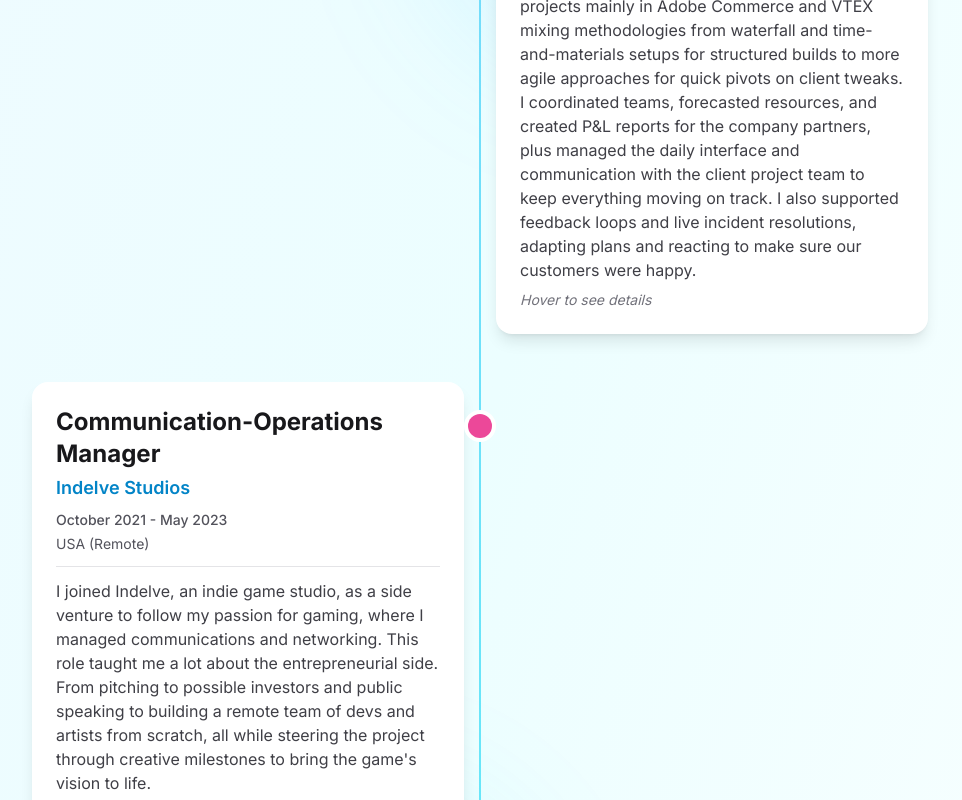
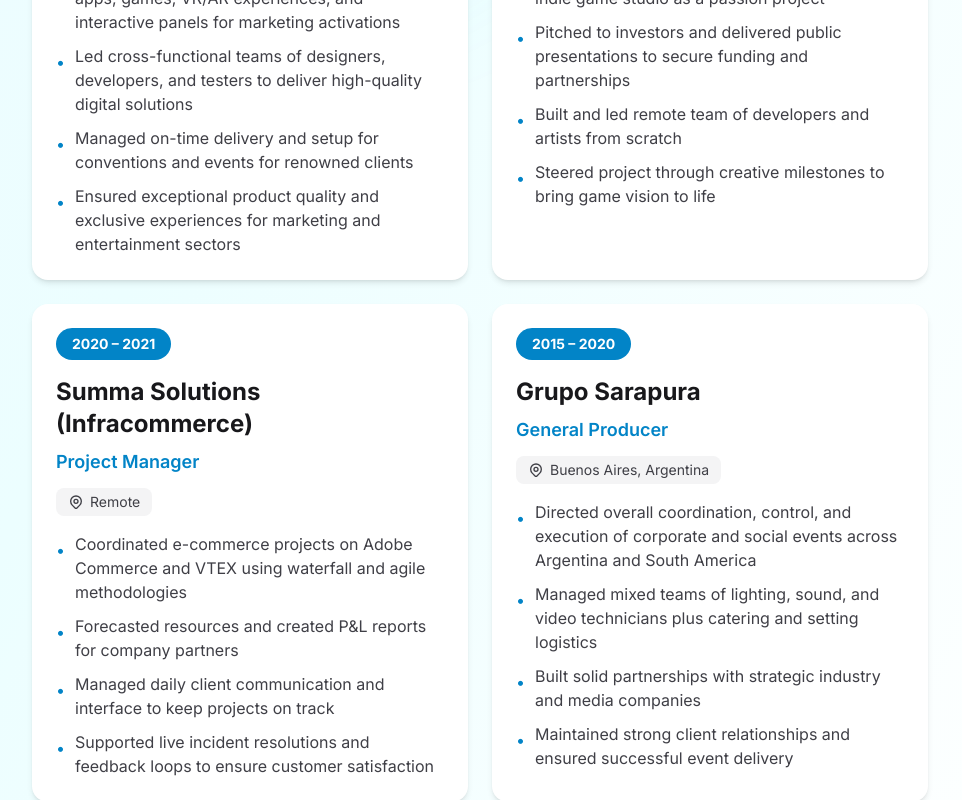
Before and after one commit to Excidium-MP/my-site, a React (Vite) app: page /portfolio/about in a window 1280 px wide. Shown: the part 2640-3440 px from the top of the page, without its empty margins (160-1122 px from the left). Built offline with nearby package versions, Linux system fonts and the light colour scheme.

Commit message:
Redesign Work Experience with modern card-based layout - 2025 best practices

```diff
--- a/src/pages/About.tsx
+++ b/src/pages/About.tsx
@@ -1,68 +1,102 @@
 import { motion, Variants } from 'framer-motion'
-import { useState } from 'react'
 
 interface Experience {
   id: number
   title: string
   company: string
   period: string
+  yearRange: string
   location: string
-  description: string
+  bullets: string[]
 }
 
 function About() {
-  const [hoveredExperience, setHoveredExperience] = useState<number | null>(null)
-
   const experiences: Experience[] = [
     {
       id: 1,
       title: "Operations Manager",
       company: "Sysworld",
       period: "Mar 2025 - Present",
-      location: "Buenos Aires, Argentina (Remote)",
-      description: "Pacer is a Sysworld product, which is a fintech SaaS platform streamlining payments for businesses across Latin America. In my role, I design and put in place the main setup and processes for our payments platform, making it easier to grow and add new features that fit what customers want, while handling full client relationships from start to finish, listening to their needs, and delivering custom changes to the platform to keep them happy. I also oversee daily tools and frameworks."
+      yearRange: "2025 – Present",
+      location: "Remote",
+      bullets: [
+        "Design and implement core setup and processes for Pacer, a fintech SaaS platform streamlining payments across Latin America",
+        "Manage full client relationships from onboarding to delivery, ensuring custom platform changes meet customer needs",
+        "Oversee daily tools and frameworks to support platform scalability and feature development",
+        "Drive customer satisfaction through active listening and rapid response to client requirements"
+      ]
     },
     {
       id: 2,
       title: "Sr Product Manager",
       company: "TRIPP Inc.",
       period: "September 2023 - February 2025",
-      location: "California, USA (Remote)",
-      description: "TRIPP is a wellness and meditation app available across VR devices and mobile platforms. I worked closely with Art, Technical Art, and the growth team to create new experiences for the game, from immersive scenes and experiences to new content and challenges that drove retention and kept our users engaged. Beyond project coordination and day-to-day operations, I worked directly on shaping upcoming product features and initiatives, aligning them with user needs and business objectives. My role mainly involved managing timelines, resolving bottlenecks, and making sure we hit our goals on time."
+      yearRange: "2023 – 2025",
+      location: "Remote",
+      bullets: [
+        "Collaborated with Art, Technical Art, and growth teams to create immersive VR/mobile wellness experiences",
+        "Shaped product features and initiatives aligned with user needs and business objectives",
+        "Managed timelines and resolved bottlenecks to ensure on-time delivery of new content and challenges",
+        "Drove user retention through engaging experiences and gamification elements"
+      ]
     },
     {
       id: 3,
       title: "Delivery Manager",
       company: "Interatica",
       period: "August 2021 - July 2023",
-      location: "California, USA (Remote)",
-      description: "Interatica is a software development agency creating custom digital solutions for clients in marketing and entertainment. As a Project and Delivery Manager, I oversaw the development of a range of software products, including web-based applications, native mobile apps, games, VR/AR experiences, interactive panels, and other digital media used mainly in marketing activations and conventions, being in charge of their delivery and setup on time and making sure everything went according to the plan. I led a highly skilled team of designers, developers, and testers to ensure that we delivered exceptional, high-quality products and exclusive experiences to our renowned clients."
+      yearRange: "2021 – 2023",
+      location: "Remote",
+      bullets: [
+        "Oversaw development of web apps, mobile apps, games, VR/AR experiences, and interactive panels for marketing activations",
+        "Led cross-functional teams of designers, developers, and testers to deliver high-quality digital solutions",
+        "Managed on-time delivery and setup for conventions and events for renowned clients",
+        "Ensured exceptional product quality and exclusive experiences for marketing and entertainment sectors"
+      ]
     },
     {
       id: 4,
       title: "Communication-Operations Manager",
       company: "Indelve Studios",
       period: "October 2021 - May 2023",
-      location: "USA (Remote)",
-      description: "I joined Indelve, an indie game studio, as a side venture to follow my passion for gaming, where I managed communications and networking. This role taught me a lot about the entrepreneurial side. From pitching to possible investors and public speaking to building a remote team of devs and artists from scratch, all while steering the project through creative milestones to bring the game's vision to life."
+      yearRange: "2021 – 2023",
+      location: "Remote",
+      bullets: [
+        "Managed communications and networking for indie game studio as a passion project",
+        "Pitched to investors and delivered public presentations to secure funding and partnerships",
+        "Built and led remote team of developers and artists from scratch",
+        "Steered project through creative milestones to bring game vision to life"
+      ]
     },
     {
       id: 5,
       title: "Project Manager",
       company: "Summa Solutions (Infracommerce)",
       period: "June 2020 - August 2021",
-      location: "Buenos Aires, Argentina (Remote)",
-      description: "Summa Solutions is an e-commerce agency building custom digital platforms for clients. In my role, I handled overall coordination, implementation, and control of e-commerce projects mainly in Adobe Commerce and VTEX mixing methodologies from waterfall and time-and-materials setups for structured builds to more agile approaches for quick pivots on client tweaks. I coordinated teams, forecasted resources, and created P&L reports for the company partners, plus managed the daily interface and communication with the client project team to keep everything moving on track. I also supported feedback loops and live incident resolutions, adapting plans and reacting to make sure our customers were happy."
+      yearRange: "2020 – 2021",
+      location: "Remote",
+      bullets: [
+        "Coordinated e-commerce projects on Adobe Commerce and VTEX using waterfall and agile methodologies",
+        "Forecasted resources and created P&L reports for company partners",
+        "Managed daily client communication and interface to keep projects on track",
+        "Supported live incident resolutions and feedback loops to ensure customer satisfaction"
+      ]
     },
     {
       id: 6,
       title: "General Producer",
       company: "Grupo Sarapura",
       period: "July 2015 - June 2020",
-      location: "Buenos Aires, Argentina (Remote)",
-      description: "Grupo Sarapura produces corporate and social events across Argentina and South America. In my role, I handled overall direction, coordination, control, and execution of events for clients, managing a mixed team of lighting, sound, and video technicians alongside aspects like catering, setting, etc. I also directed client relationships, building solid partnerships with strategic industry and media companies to keep collaborations strong and on track."
+      yearRange: "2015 – 2020",
+      location: "Buenos Aires, Argentina",
+      bullets: [
+        "Directed overall coordination, control, and execution of corporate and social events across Argentina and South America",
+        "Managed mixed teams of lighting, sound, and video technicians plus catering and setting logistics",
+        "Built solid partnerships with strategic industry and media companies",
+        "Maintained strong client relationships and ensured successful event delivery"
+      ]
     }
-  ].reverse()
+  ]
 
   const containerVariants: Variants = {
     hidden: { opacity: 0 },
@@ -142,7 +176,7 @@ function About() {
           </motion.p>
         </motion.div>
 
-        {/* Work Experience Timeline Section */}
+        {/* Work Experience Section */}
         <motion.div
           className="mt-20"
           initial={{ opacity: 0, y: 20 }}
@@ -154,113 +188,56 @@ function About() {
             Work Experience
           </h2>
 
-          {/* Mobile-First Timeline Container */}
-          <div className="relative">
-            {/* Vertical Timeline Line - Hidden on mobile, visible on md+ */}
-            <div className="hidden md:block absolute left-1/2 top-0 bottom-0 w-0.5 bg-gradient-to-b from-primary-300 via-accent-300 to-primary-300 dark:from-primary-700 dark:via-accent-700 dark:to-primary-700 transform -translate-x-1/2"></div>
-
-            {/* Work Experience Cards */}
-            <div className="space-y-8 md:space-y-12">
-              {experiences.map((exp, index) => {
-                // Define different colors for each work experience
-                const colors = [
-                  { bg: 'bg-cyan-500', dark: 'dark:bg-cyan-400', shadow: 'shadow-cyan-500/50', border: 'border-cyan-500 dark:border-cyan-400' },
-                  { bg: 'bg-purple-500', dark: 'dark:bg-purple-400', shadow: 'shadow-purple-500/50', border: 'border-purple-500 dark:border-purple-400' },
-                  { bg: 'bg-pink-500', dark: 'dark:bg-pink-400', shadow: 'shadow-pink-500/50', border: 'border-pink-500 dark:border-pink-400' },
-                  { bg: 'bg-orange-500', dark: 'dark:bg-orange-400', shadow: 'shadow-orange-500/50', border: 'border-orange-500 dark:border-orange-400' },
-                  { bg: 'bg-green-500', dark: 'dark:bg-green-400', shadow: 'shadow-green-500/50', border: 'border-green-500 dark:border-green-400' },
-                  { bg: 'bg-blue-500', dark: 'dark:bg-blue-400', shadow: 'shadow-blue-500/50', border: 'border-blue-500 dark:border-blue-400' }
-                ]
-                const color = colors[index % colors.length]
-
-                return (
+          {/* Cards Grid - 1 column mobile, 2 columns desktop */}
+          <div className="grid grid-cols-1 lg:grid-cols-2 gap-6">
+            {experiences.map((exp, index) => (
               <motion.div
                 key={exp.id}
-                    className="relative"
+                className="bg-white dark:bg-neutral-800 rounded-2xl p-6 shadow-md hover:shadow-xl transition-all duration-300 hover:-translate-y-1"
                 initial={{ opacity: 0, y: 30 }}
                 whileInView={{ opacity: 1, y: 0 }}
                 viewport={{ once: true, amount: 0.3 }}
-                    transition={{ duration: 0.6, delay: index * 0.1 }}
+                transition={{ duration: 0.5, delay: index * 0.1 }}
               >
-                    {/* Desktop: Alternating Layout */}
-                    <div className={`md:grid md:grid-cols-2 md:gap-8 ${index % 2 === 0 ? '' : 'md:grid-flow-dense'}`}>
-                      {/* Timeline Dot - Centered on desktop, left on mobile */}
-                      <div className={`hidden md:block absolute left-1/2 top-8 w-6 h-6 rounded-full transform -translate-x-1/2 z-10 transition-all duration-300 ${color.bg} ${color.dark} ring-4 ring-white dark:ring-neutral-900 ${
-                        hoveredExperience === exp.id
-                          ? `scale-125 shadow-lg ${color.shadow}`
-                          : ''
-                      }`}></div>
-
-                      {/* Mobile Timeline Dot - Left aligned */}
-                      <div className={`md:hidden absolute left-0 top-8 w-5 h-5 rounded-full z-10 transition-all duration-300 ${color.bg} ${color.dark} ring-3 ring-white dark:ring-neutral-900`}></div>
-
-                      {/* Content Card */}
-                      <div className={`pl-8 md:pl-0 ${index % 2 === 0 ? 'md:col-start-1' : 'md:col-start-2'}`}>
-                        <motion.div
-                          className={`bg-white dark:bg-neutral-800 rounded-2xl p-5 md:p-6 shadow-lg transition-all duration-300 border-l-4 md:border-l-0 ${color.border} ${
-                            hoveredExperience === exp.id
-                              ? 'shadow-2xl md:scale-105 md:border-2'
-                              : 'hover:shadow-xl'
-                          }`}
-                          whileHover={{ y: -5 }}
-                          onMouseEnter={() => setHoveredExperience(exp.id)}
-                          onMouseLeave={() => setHoveredExperience(null)}
-                          onTouchStart={() => setHoveredExperience(exp.id)}
-                        >
-                          {/* Header - Always Visible */}
-                          <div className="mb-3">
-                            <h3 className="text-lg md:text-xl lg:text-2xl font-bold text-neutral-900 dark:text-white mb-1">
-                              {exp.title}
-                            </h3>
-                            <p className="text-base md:text-lg text-primary-600 dark:text-primary-400 font-semibold mb-2">
-                              {exp.company}
-                            </p>
-                            <div className="flex flex-col text-xs md:text-sm text-neutral-600 dark:text-neutral-400 space-y-1">
-                              <p className="font-medium">{exp.period}</p>
-                              <p>{exp.location}</p>
-                            </div>
+                {/* Year Range Badge */}
+                <div className="mb-4">
+                  <span className="inline-block px-4 py-1.5 bg-primary-600 dark:bg-primary-500 text-white text-sm font-bold rounded-full">
+                    {exp.yearRange}
+                  </span>
                 </div>
 
-                          {/* Description - Always visible on mobile, hover on desktop */}
-                          <motion.div
-                            initial={{ height: 'auto', opacity: 1 }}
-                            animate={{
-                              height: hoveredExperience === exp.id ? 'auto' : 'auto',
-                              opacity: hoveredExperience === exp.id ? 1 : 1
-                            }}
-                            className="md:overflow-hidden"
-                            style={{
-                              height: hoveredExperience === exp.id ? 'auto' : (typeof window !== 'undefined' && window.innerWidth >= 768 ? 0 : 'auto')
-                            }}
-                          >
-                            <div className="pt-3 border-t border-neutral-200 dark:border-neutral-700">
-                              <p className="text-sm md:text-base text-neutral-700 dark:text-neutral-300 leading-relaxed">
-                                {exp.description}
+                {/* Company Name (Bold) */}
+                <h3 className="text-xl md:text-2xl font-bold text-neutral-900 dark:text-white mb-2">
+                  {exp.company}
+                </h3>
+
+                {/* Role */}
+                <p className="text-lg text-primary-600 dark:text-primary-400 font-semibold mb-3">
+                  {exp.title}
                 </p>
-                            </div>
-                          </motion.div>
 
-                          {/* Hover Indicator - Desktop only */}
-                          {hoveredExperience !== exp.id && (
-                            <motion.p
-                              className="hidden md:block text-sm text-neutral-500 dark:text-neutral-400 italic mt-2"
-                              initial={{ opacity: 0 }}
-                              animate={{ opacity: 1 }}
-                              transition={{ delay: 0.2 }}
-                            >
-                              Hover to see details
-                            </motion.p>
-                          )}
-                        </motion.div>
+                {/* Location Tag */}
+                <div className="mb-4">
+                  <span className="inline-flex items-center gap-1.5 px-3 py-1 bg-neutral-100 dark:bg-neutral-700 text-neutral-700 dark:text-neutral-300 text-sm rounded-lg">
+                    <svg className="w-4 h-4" fill="none" stroke="currentColor" viewBox="0 0 24 24">
+                      <path strokeLinecap="round" strokeLinejoin="round" strokeWidth={2} d="M17.657 16.657L13.414 20.9a1.998 1.998 0 01-2.827 0l-4.244-4.243a8 8 0 1111.314 0z" />
+                      <path strokeLinecap="round" strokeLinejoin="round" strokeWidth={2} d="M15 11a3 3 0 11-6 0 3 3 0 016 0z" />
+                    </svg>
+                    {exp.location}
+                  </span>
                 </div>
 
-                      {/* Empty column for alternating layout on desktop */}
-                      <div className={`hidden md:block ${index % 2 === 0 ? 'md:col-start-2' : 'md:col-start-1'}`}></div>
-                    </div>
+                {/* Bullet Points */}
+                <ul className="space-y-2.5">
+                  {exp.bullets.map((bullet, bulletIndex) => (
+                    <li key={bulletIndex} className="flex items-start gap-2.5 text-sm md:text-base text-neutral-700 dark:text-neutral-300 leading-relaxed">
+                      <span className="text-primary-600 dark:text-primary-400 mt-1.5 flex-shrink-0">•</span>
+                      <span>{bullet}</span>
+                    </li>
+                  ))}
+                </ul>
               </motion.div>
-                )
-              })}
-            </div>
+            ))}
           </div>
         </motion.div>
       </div>
```
Lines whose indentation alone changed are shown as unchanged.
